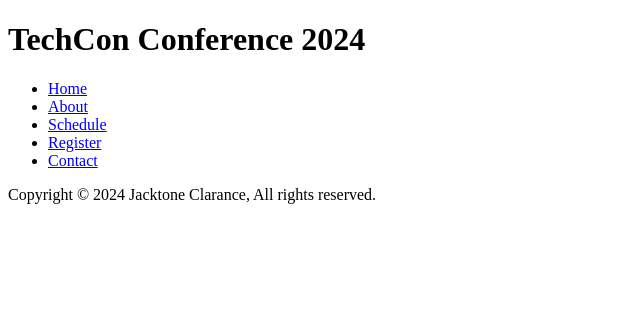
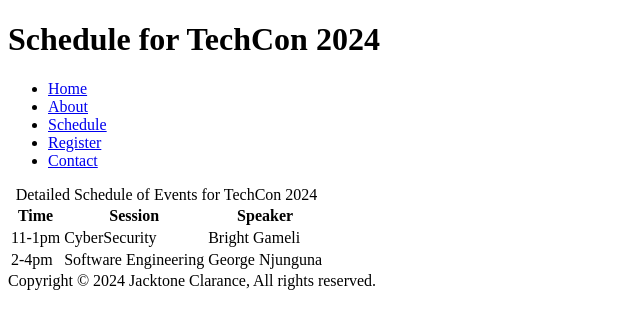
Before and after one commit to claranceJ/TechCon_HTML, a plain HTML site: page techcon_website/schedule.html in a window 1280 px wide. Shown: the whole page, without its empty margins (0-640 px from the left). Drawn offline with Linux system fonts and the light colour scheme.

Commit message:
add schedule tale to schedule.html

```diff
--- a/techcon_website/schedule.html
+++ b/techcon_website/schedule.html
@@ -7,7 +7,7 @@
     </head>
     <body>
         <header>
-            <h1>TechCon Conference 2024</h1>
+            <h1>Schedule for TechCon 2024</h1>
             <nav>
                 <ul>
                     <li><a href="index.html">Home</a></li>
@@ -20,9 +20,33 @@
             </nav>
         </header>
         <main>
+            <table>
+                <caption>Detailed Schedule of Events for TechCon 2024</caption>
+                <thead>
+                    <tr>
+                        <th scope="col">Time</th>
+                        <th scope="col">Session</th>
+                        <th scope="col">Speaker</th>
+                    </tr>
+                </thead>
+                <tbody>
+                    <tr>
+                        <td>11-1pm</td>
+                        <td>CyberSecurity</td>
+                        <td>Bright Gameli</td>
+                    </tr>
+                    <tr>
+                        <td>2-4pm</td>
+                        <td>Software Engineering</td>
+                        <td>George Njunguna</td>
+                    </tr>
+
+                </tbody>
+            </table>
         </main>
         <footer>
             Copyright © 2024 Jacktone Clarance, All rights reserved.
         </footer>
+
     </body>
 </html>
```
